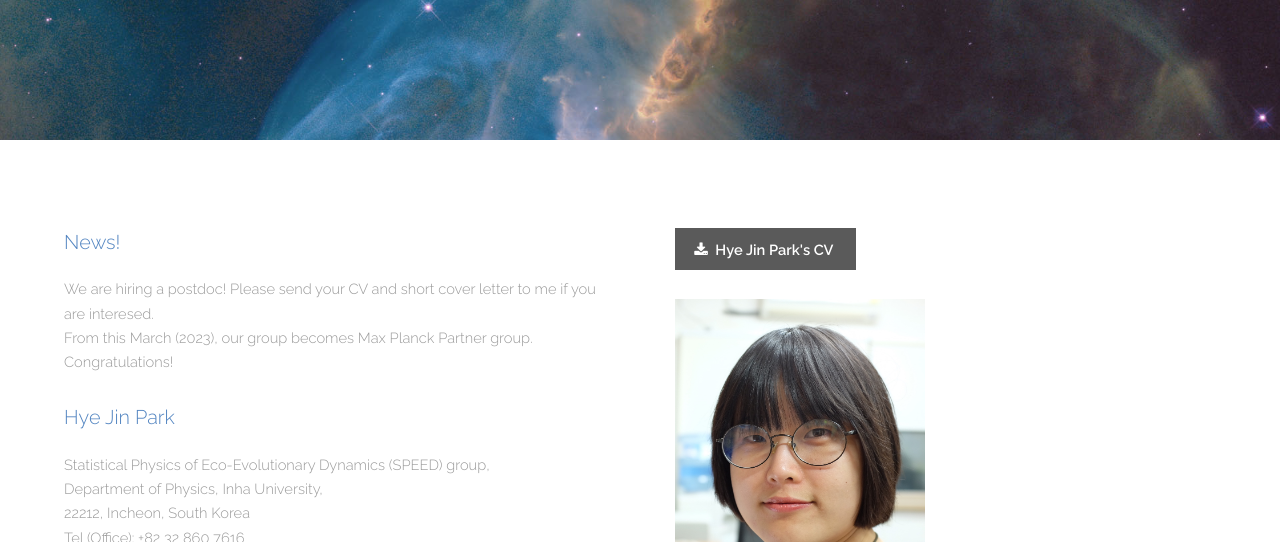
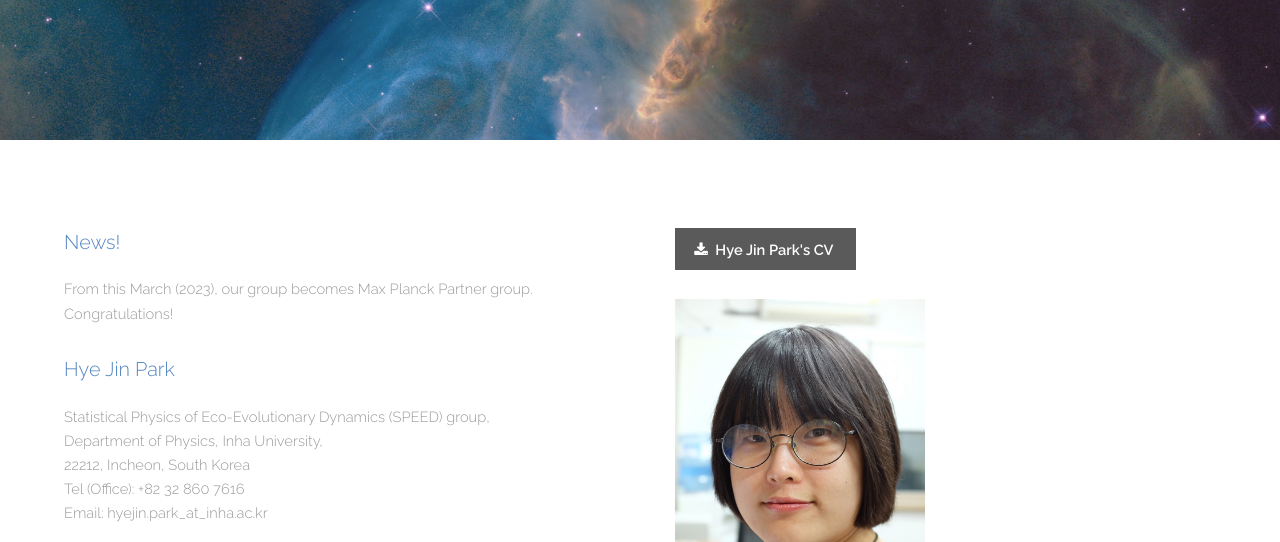
Before and after one commit to Park-HyeJin/Park-HyeJin.github.io, a plain HTML site: page index.html in a window 1280 px wide. Shown: the part 258-800 px from the top of the page. Drawn offline with Linux system fonts and the light colour scheme.

Commit message:
remove hiring sentence

```diff
--- a/index.html
+++ b/index.html
@@ -45,7 +45,7 @@
 								<h3>News!</h3>
 							</header>
 							<p>
-								We are hiring a postdoc! Please send your CV and short cover letter to me if you are interesed.<br>
+								<!-- We are hiring a postdoc! Please send your CV and short cover letter to me if you are interesed.<br> -->
 								From this March (2023), our group becomes Max Planck Partner group. Congratulations!
 							</p>
 
```
